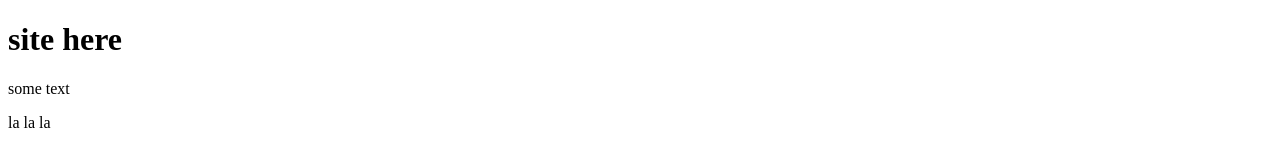
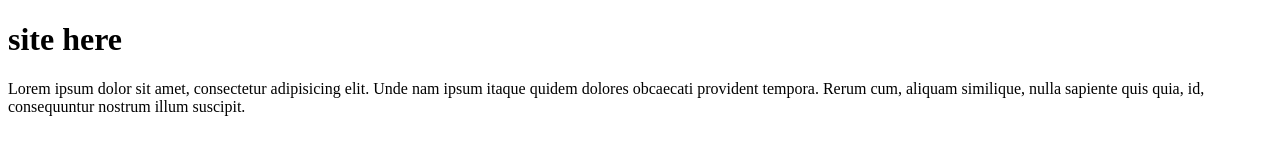
Before and after one commit to nastromo2005zp/test2, a plain HTML site: page index.html in a window 1280 px wide. Drawn offline with Linux system fonts and the light colour scheme.

Commit message:
third commit

```diff
--- a/index.html
+++ b/index.html
@@ -7,8 +7,7 @@
 </head>
 <body>
 <h1>site here</h1>
-<p>some text</p>
-<p>la la la</p>
+<p>Lorem ipsum dolor sit amet, consectetur adipisicing elit. Unde nam ipsum itaque quidem dolores obcaecati provident tempora. Rerum cum, aliquam similique, nulla sapiente quis quia, id, consequuntur nostrum illum suscipit.</p>
 
 
 </body>
```
